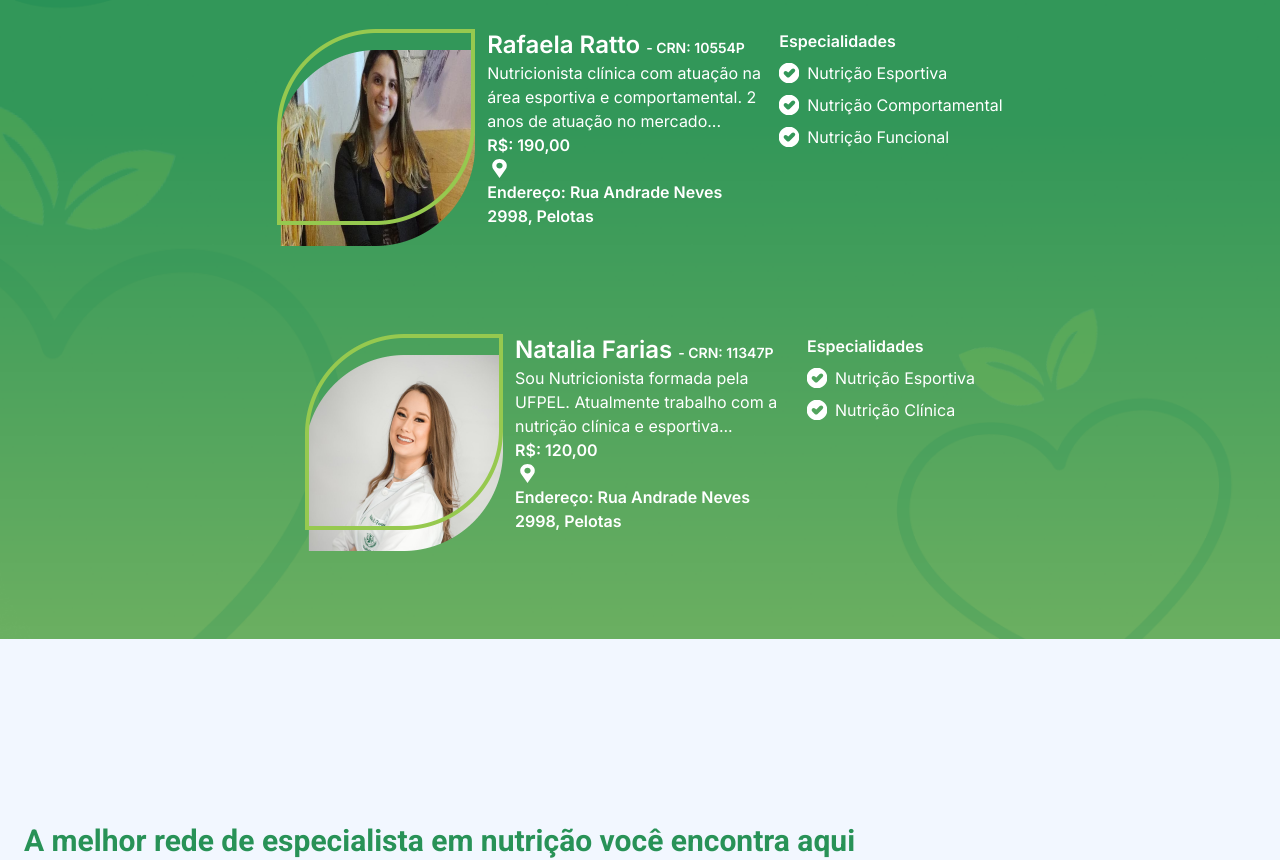
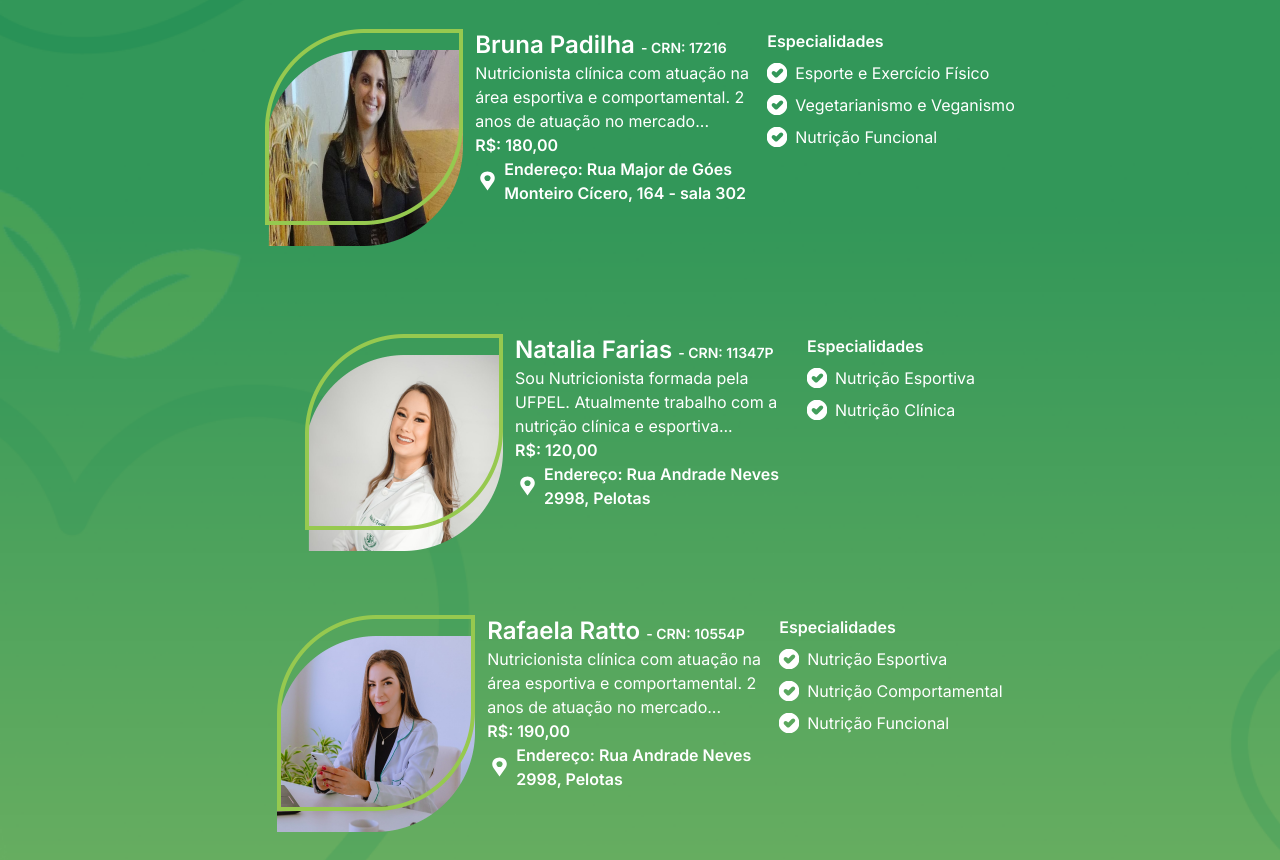
Before and after one commit to MarcaNutri/PromotionLanding, a Next.js app: page / in a window 1280 px wide. Shown: the part 1800-2660 px from the top of the page. Built offline with nearby package versions, Linux system fonts and the light colour scheme; a web font is replaced by a local one.

Commit message:
adicionado nova nutri

```diff
--- a/src/app/page.tsx
+++ b/src/app/page.tsx
@@ -20,6 +20,7 @@ import marcanutri from '@public/assets/marcanutri.svg'
 //Partiner
 import Nutricionista1 from '@public/assets/Home/rafaela.png'
 import Nutricionista2 from '@public/assets/Home/natalia.png'
+import Nutricionista3 from '@public/assets/Home/Bruna.png'
 import Check from '@public/assets/Home/CheckWhite.svg'
 import CheckGreen from '@public/assets/Home/checkgreen.svg'
 import logoWhite from '@public/assets/marcaNutriWhite.svg'
@@ -157,7 +158,7 @@ const Home = () => {
         {/* PARTINERS */}
         <section className={`${Style.container_partiner} text-white`}>
           <div
-            className="max-w-[88rem] lg:max-w-[100rem] m-auto mt-20 md:mt-40 lg:mt-40 p-2 md:p-6 lg:p-6"
+            className="max-w-[88rem] lg:max-w-[100rem] m-auto mt-20 md:mt-40 lg:mt-40 p-2 md:p-6 lg:p-6 flex flex-wrap justify-center items-center"
           >
             <div className="flex">
               <h3 className={`${Style.paragraph} text-center lg:text-5xl flex items-center mb-8 md:mb-16 m-auto`}>
@@ -182,6 +183,190 @@ const Home = () => {
                     <p
                       className={` text-base md:text-2xl font-semibold`}
                     >
+                      Bruna Padilha <span className="text-sm">- CRN: 17216</span>
+                    </p>
+                    <p className={`text-xs md:text-base ${Style.text_container}`}>
+                    Nutricionista clínica com atuação na área esportiva e comportamental. 2 anos de atuação no mercado...
+                    </p>
+                    <p className={`text-base font-semibold hidden md:block`}>
+                      R$: 180,00
+                    </p>
+                    <p className={`text-base font-semibold hidden md:block ${Style.text_container} flex`} style={{display:'flex'}}>
+                      <Image src={LocationWhite} width={25} alt="icone de localização" className="mr-1"/> Endereço: Rua Major de Góes
+Monteiro Cícero, 164 - sala 302
+                    </p>
+
+                    <div className="block md:hidden">
+                      <div className="flex flex-col justify-center">
+                        <p className={`text-xs md:text-base font-semibold mb-2 mt-1`}>
+                          Especialidades
+                        </p>
+                        <p className={`flex items-center text-xs md:text-base mb-1`}>
+                          <Image
+                            src={Check}
+                            width={screenSize < 767 ? 10.8 : 20}
+                            alt="Check - icon"
+                            className="mr-1 md:mr-2"
+                          />
+                          Esporte e Exercício Físico
+                        </p>
+                        <p className={`flex items-center text-xs md:text-base mb-1`}>
+                          <Image
+                            src={Check}
+                            width={screenSize < 767 ? 10.8 : 20}
+                            alt="Check - icon"
+                            className="mr-1 md:mr-2"
+                          />
+                          Vegetarianismo e Veganismo
+                        </p>
+                        <p className={`flex items-center text-xs md:text-base mb-1`}>
+                          <Image
+                            src={Check}
+                            width={screenSize < 767 ? 10.8 : 20}
+                            alt="Check - icon"
+                            className="mr-1 md:mr-2"
+                          />
+                          Nutrição Funcional
+                        </p>
+                      </div>
+                    </div>
+                  </div>
+
+                  <div className="hidden md:block">
+                    <p className={`text-xs md:text-base font-semibold mb-2`}>
+                      Especialidades
+                    </p>
+                    <p className={`flex items-center text-xs md:text-base mb-2`}>
+                      <Image
+                        src={Check}
+                        width={screenSize < 767 ? 10.8 : 20}
+                        alt="Check - icon"
+                        className="mr-1 md:mr-2"
+                      />
+                      Esporte e Exercício Físico
+                    </p>
+                    <p className={`flex items-center text-xs md:text-base mb-2`}>
+                      <Image
+                        src={Check}
+                        width={screenSize < 767 ? 10.8 : 20}
+                        alt="Check - icon"
+                        className="mr-1 md:mr-2"
+                      />
+                      Vegetarianismo e Veganismo
+                    </p>
+                    <p className={`flex items-center text-xs md:text-base mb-2`}>
+                      <Image
+                        src={Check}
+                        width={screenSize < 767 ? 10.8 : 20}
+                        alt="Check - icon"
+                        className="mr-1 md:mr-2"
+                      />
+                      Nutrição Funcional
+                    </p>
+                  </div>
+                </div>
+              </div>
+
+              {/* Segunda Parceira */}
+
+              <div>
+                <div className={`flex mb-8 md:mb-16`}>
+                  <div style={{ minWidth: '83px' }}>
+                    <Image
+                      src={Nutricionista2}
+                      width={screenSize < 767 ? 83 : 198}
+                      alt="nutricionista"
+                    />
+                    <p className={`text-sm font-semibold block md:hidden`}>R$ 120,00</p>
+                  </div>
+
+                  <div className="mr-3 ml-3">
+                    <p
+                      className={` text-base md:text-2xl font-semibold`}
+                    >
+                      Natalia Farias <span className="text-sm">- CRN: 11347P</span>
+                    </p>
+                    <p className={`text-xs md:text-base ${Style.text_container}`}>
+                    Sou Nutricionista formada pela UFPEL. Atualmente trabalho com a nutrição clínica e esportiva...
+                    </p>
+                    <p className={`text-base font-semibold hidden md:block`}>
+                      R$: 120,00
+                    </p>
+                    <p className={`text-base font-semibold hidden md:block ${Style.text_container} flex`} style={{display:'flex'}}>
+                      <Image src={LocationWhite} width={25} alt="icone de localização" className="mr-1"/> Endereço: Rua Andrade Neves 2998, Pelotas
+                    </p>
+
+                    <div className="block md:hidden">
+                      <div className="flex flex-col justify-center">
+                        <p className={`text-xs md:text-base font-semibold mb-2 mt-1`}>
+                          Especialidades
+                        </p>
+                        <p className={`flex items-center text-xs md:text-base mb-1`}>
+                          <Image
+                            src={Check}
+                            width={screenSize < 767 ? 10.8 : 20}
+                            alt="Check - icon"
+                            className="mr-1 md:mr-2"
+                          />
+                          Nutrição Esportiva
+                        </p>
+                        <p className={`flex items-center text-xs md:text-base mb-1`}>
+                          <Image
+                            src={Check}
+                            width={screenSize < 767 ? 10.8 : 20}
+                            alt="Check - icon"
+                            className="mr-1 md:mr-2"
+                          />
+                          Nutrição Clínica
+                        </p>
+                      </div>
+                    </div>
+                  </div>
+
+                  <div className="hidden md:block">
+                    <p className={`text-xs md:text-base font-semibold mb-2`}>
+                      Especialidades
+                    </p>
+                    <p className={`flex items-center text-xs md:text-base mb-2`}>
+                      <Image
+                        src={Check}
+                        width={screenSize < 767 ? 10.8 : 20}
+                        alt="Check - icon"
+                        className="mr-1 md:mr-2"
+                      />
+                      Nutrição Esportiva
+                    </p>
+                    <p className={`flex items-center text-xs md:text-base mb-2`}>
+                      <Image
+                        src={Check}
+                        width={screenSize < 767 ? 10.8 : 20}
+                        alt="Check - icon"
+                        className="mr-1 md:mr-2"
+                      />
+                      Nutrição Clínica
+                    </p>
+                  </div>
+                </div>
+              </div>
+            </div>
+
+            {/* Terceira parceira */}
+
+            <div>
+                <div className={`flex mb-8 md:mb-16`}>
+                  <div style={{ minWidth: '83px' }}>
+                    <Image
+                      src={Nutricionista3}
+                      width={screenSize < 767 ? 83 : 198}
+                      alt="nutricionista"
+                    />
+                    <p className={`text-sm font-semibold block md:hidden`}>R$ 190,00</p>
+                  </div>
+
+                  <div className="mr-3 ml-3">
+                    <p
+                      className={` text-base md:text-2xl font-semibold`}
+                    >
                       Rafaela Ratto <span className="text-sm">- CRN: 10554P</span>
                     </p>
                     <p className={`text-xs md:text-base ${Style.text_container}`}>
@@ -190,8 +375,8 @@ const Home = () => {
                     <p className={`text-base font-semibold hidden md:block`}>
                       R$: 190,00
                     </p>
-                    <p className={`text-base font-semibold hidden md:block ${Style.text_container} flex`}>
-                      <Image src={LocationWhite} width={25} alt="icone de localização"/> Endereço: Rua Andrade Neves 2998, Pelotas
+                    <p className={`text-base font-semibold hidden md:block ${Style.text_container} flex`} style={{display:'flex'}}>
+                      <Image src={LocationWhite} width={25} alt="icone de localização" className="mr-1"/> Endereço: Rua Andrade Neves 2998, Pelotas
                     </p>
 
                     <div className="block md:hidden">
@@ -264,89 +449,6 @@ const Home = () => {
                   </div>
                 </div>
               </div>
-
-              {/* Segunda Parceira */}
-
-              <div>
-                <div className={`flex mb-8 md:mb-16`}>
-                  <div style={{ minWidth: '83px' }}>
-                    <Image
-                      src={Nutricionista2}
-                      width={screenSize < 767 ? 83 : 198}
-                      alt="nutricionista"
-                    />
-                    <p className={`text-sm font-semibold block md:hidden`}>R$ 120,00</p>
-                  </div>
-
-                  <div className="mr-3 ml-3">
-                    <p
-                      className={` text-base md:text-2xl font-semibold`}
-                    >
-                      Natalia Farias <span className="text-sm">- CRN: 11347P</span>
-                    </p>
-                    <p className={`text-xs md:text-base ${Style.text_container}`}>
-                    Sou Nutricionista formada pela UFPEL. Atualmente trabalho com a nutrição clínica e esportiva...
-                    </p>
-                    <p className={`text-base font-semibold hidden md:block`}>
-                      R$: 120,00
-                    </p>
-                    <p className={`text-base font-semibold hidden md:block ${Style.text_container} flex`}>
-                      <Image src={LocationWhite} width={25} alt="icone de localização" className={``}/> Endereço: Rua Andrade Neves 2998, Pelotas
-                    </p>
-
-                    <div className="block md:hidden">
-                      <div className="flex flex-col justify-center">
-                        <p className={`text-xs md:text-base font-semibold mb-2 mt-1`}>
-                          Especialidades
-                        </p>
-                        <p className={`flex items-center text-xs md:text-base mb-1`}>
-                          <Image
-                            src={Check}
-                            width={screenSize < 767 ? 10.8 : 20}
-                            alt="Check - icon"
-                            className="mr-1 md:mr-2"
-                          />
-                          Nutrição Esportiva
-                        </p>
-                        <p className={`flex items-center text-xs md:text-base mb-1`}>
-                          <Image
-                            src={Check}
-                            width={screenSize < 767 ? 10.8 : 20}
-                            alt="Check - icon"
-                            className="mr-1 md:mr-2"
-                          />
-                          Nutrição Clínica
-                        </p>
-                      </div>
-                    </div>
-                  </div>
-
-                  <div className="hidden md:block">
-                    <p className={`text-xs md:text-base font-semibold mb-2`}>
-                      Especialidades
-                    </p>
-                    <p className={`flex items-center text-xs md:text-base mb-2`}>
-                      <Image
-                        src={Check}
-                        width={screenSize < 767 ? 10.8 : 20}
-                        alt="Check - icon"
-                        className="mr-1 md:mr-2"
-                      />
-                      Nutrição Esportiva
-                    </p>
-                    <p className={`flex items-center text-xs md:text-base mb-2`}>
-                      <Image
-                        src={Check}
-                        width={screenSize < 767 ? 10.8 : 20}
-                        alt="Check - icon"
-                        className="mr-1 md:mr-2"
-                      />
-                      Nutrição Clínica
-                    </p>
-                  </div>
-                </div>
-              </div>
-            </div>
           </div>
         </section>
 
--- a/src/app/style.module.scss
+++ b/src/app/style.module.scss
@@ -173,7 +173,7 @@
   background-image: url("../../public/assets/Home/fundo.png");
   background-repeat: no-repeat;
   background-size: cover;
-  max-height: 807px;
+  max-height: 1100px;
 }
 
 .text_container {
```
Also changed, not shown: public/assets/Home/Bruna.png (added).
